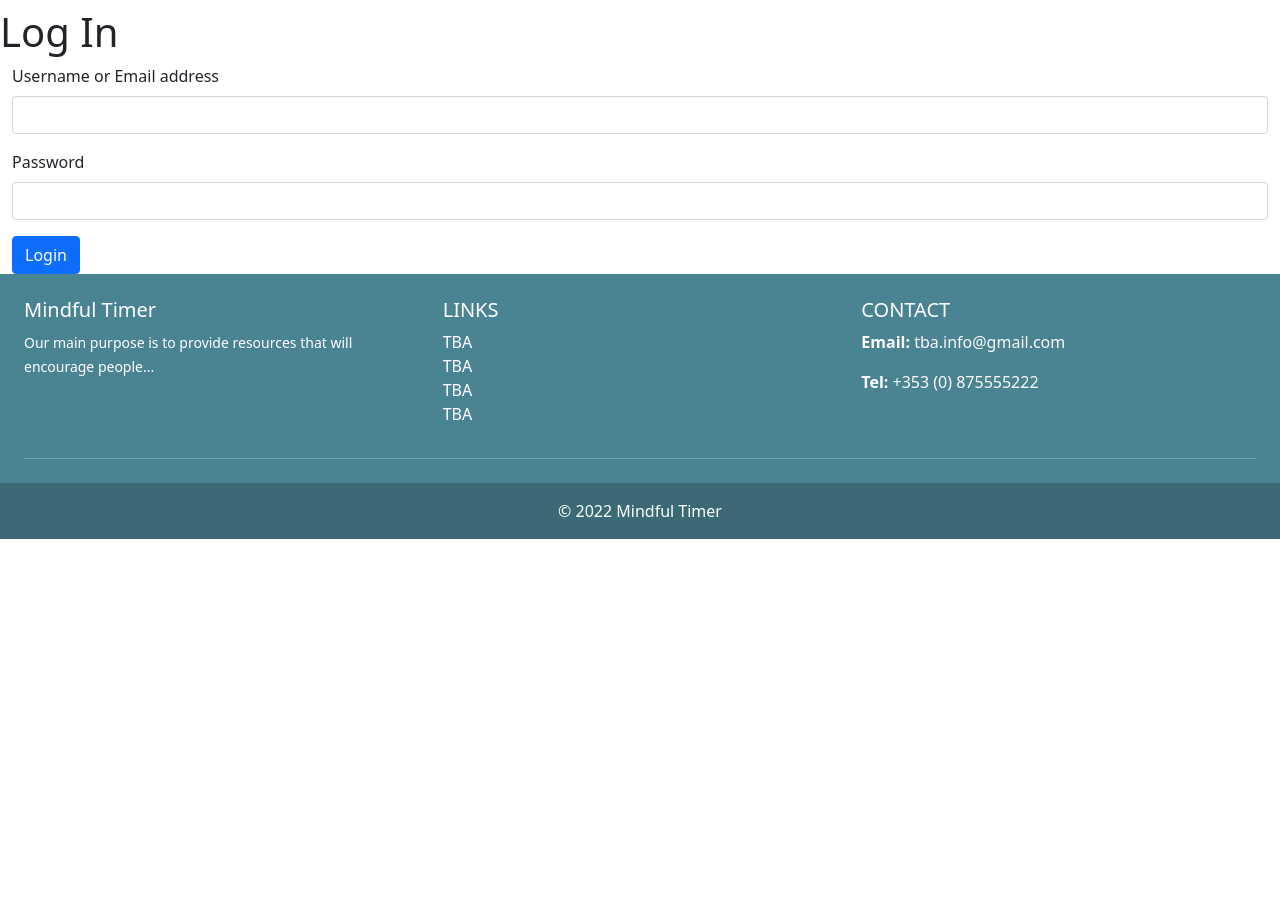
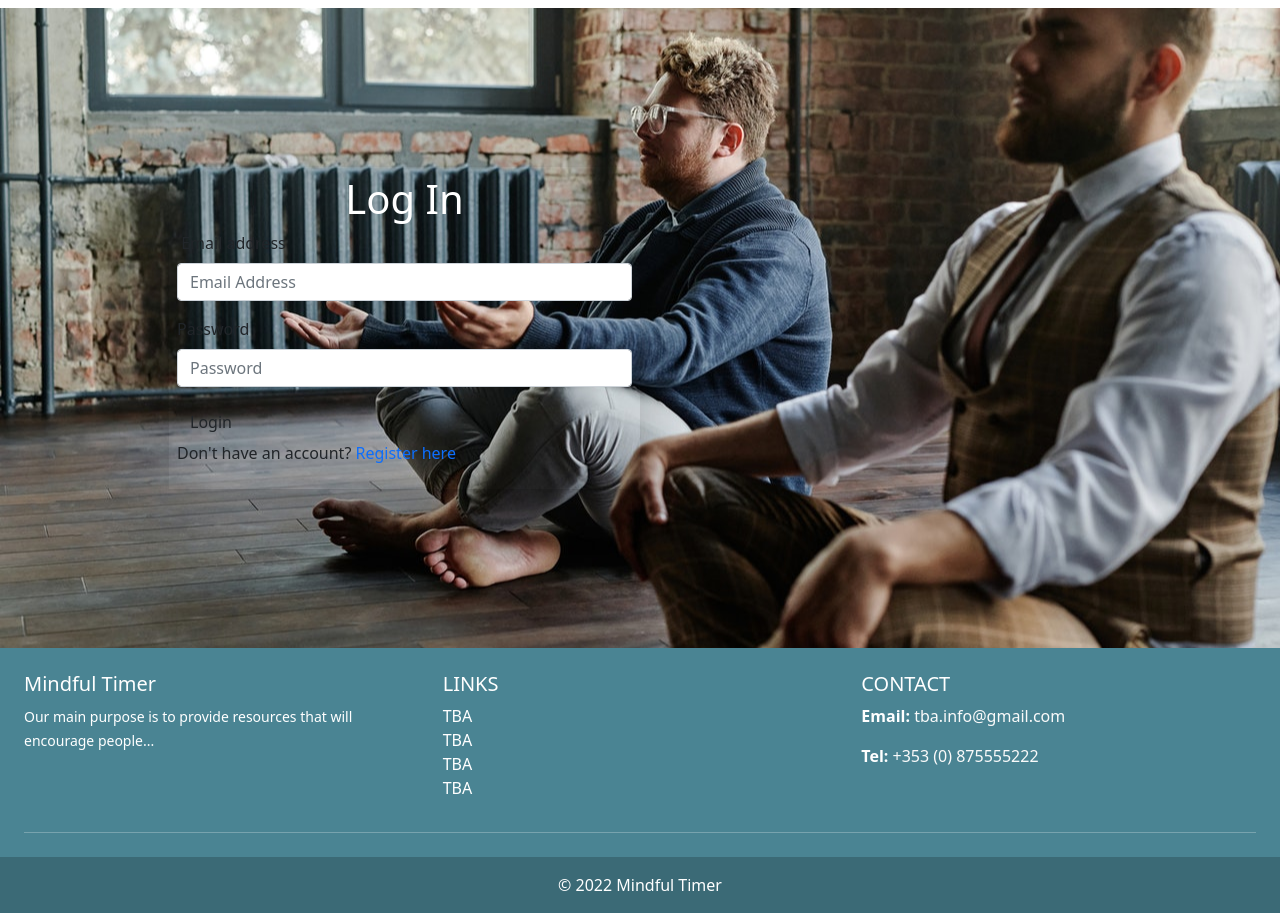
Before and after one commit to kuzGo/January-2022-Hackathon, a Flask app: template templates/login.html in a window 1280 px wide. Shown: the part 86-999 px from the top of the page. Before the commit the page ends 625 px from the top, so only its background shows below. Run offline with Flask 2, Linux system fonts and the light colour scheme; the template is opened without the code that fills it, so the values that code supplies are empty; the visitor is signed in with stand-in values (Sample User, id 1); parts of the project's set-up code (start-up, migrations or seed data) failed here and were passed over; some libraries are stand-ins or nearby versions.

Commit message:
add some style comments

```diff
--- a/templates/login.html
+++ b/templates/login.html
@@ -1,25 +1,35 @@
 {% extends "flask_user_layout.html" %}
 {% block content %}
 
-<h1 class="center-align">Log In</h1>
 
-<section id="hero-image-login">
-    <div class="container-fluid">
-        <div class="row">
-            <form class="col" method="POST" action="{{ url_for('login') }}">
+
+<section id="home-header">
+    <div class="container-fluid h-100 w-100 d-flex justify-content-center align-items-center">
+
+        <div class="row w-75">
+
+            <form class="col-12 col-md-6 shadow-lg background-style p-2" method="POST" action="{{ url_for('login') }}">
+                <h1 class="text-center text-white header-font-style">Log In</h1>
                 <!--username or email-->
                 <div class="mb-3">
-                    <label for="username" class="form-label">Username or Email address</label>
-                    <input type="email" class="form-control" id="exampleInputEmail1" aria-describedby="emailHelp">
+                    <i class="fas fa-email prefix"></i>
+                    <label for="email" class="form-label">Email address</label>
+                    <input type="email" class="form-control"  id="email" placeholder="Email Address" aria-describedby="emailHelp">
                 </div>
                 <!--password-->
                 <div class="mb-3">
                     <label for="password" class="form-label">Password</label>
-                    <input type="password" class="form-control" id="password" minlength="5" maxlength="20" pattern="^[a-zA-Z0-9]{8,20}$" class="validate" required>
+                    <input type="password" class="form-control" id="password" placeholder="Password" minlength="5" maxlength="20" pattern="^[a-zA-Z0-9]{8,20}$" class="validate" required>
                 </div>
-                <button type="login" class="btn btn-primary">Login</button>
+                <!--login-->
+                <button type="login" class="btn btn-style">Login</button>
+                <div class="col s12">
+                    <p class="center-align"> Don't have an account?
+                        <a href="#">Register here</a>
+                    </p>
+
+                </div>
             </form>
         </div>
-    </div>
 </section>
 {% endblock %}
```
